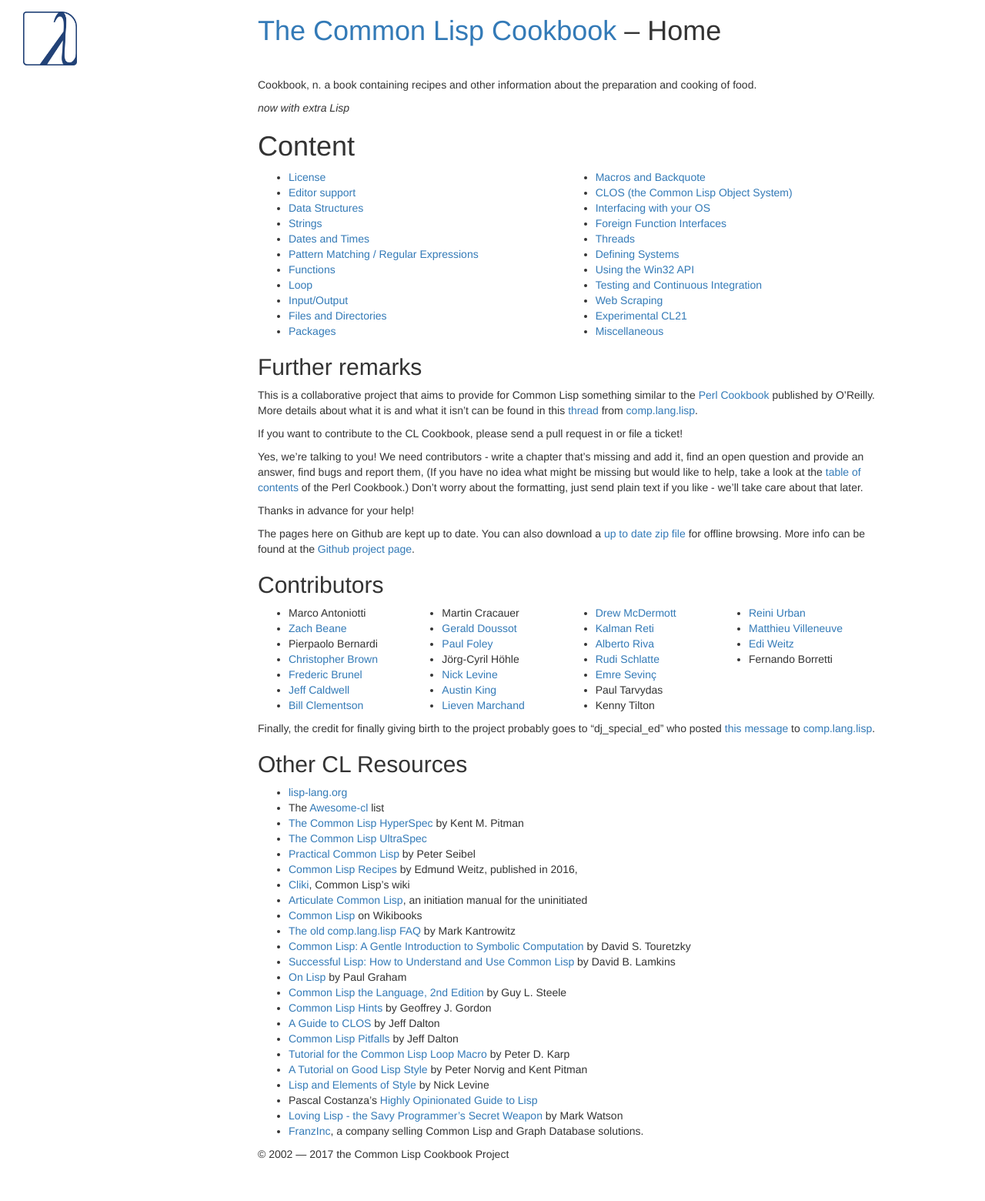
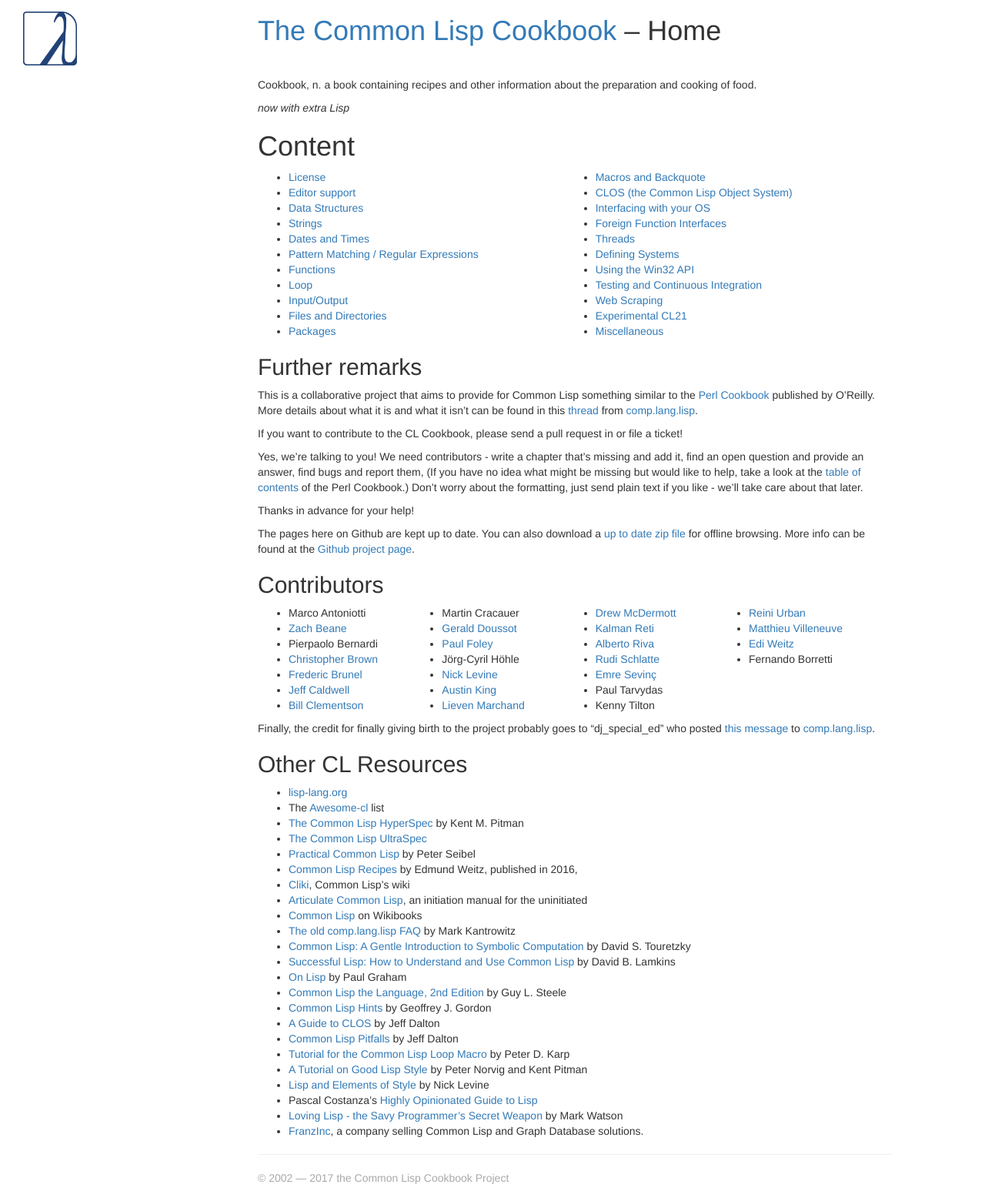
Before and after one commit to LispCookbook/cl-cookbook, a Jekyll site: the page built from index.md, in a window 1280 px wide. Shown: the whole page at 77% size. Built offline with Jekyll 4.4.1, drawn with Linux system fonts in a browser that asks for light colours; before the commit the page ends 1509 px from its top, so only the background shows below that.

Commit message:
UI: grey footer

```diff
--- a/_includes/footer.html
+++ b/_includes/footer.html
@@ -1,3 +1,4 @@
-<footer>
+<footer class="footer">
+  <hr/>
   &copy; 2002 &mdash; 2017 the Common Lisp Cookbook Project
 </footer>
--- a/_layouts/default.html
+++ b/_layouts/default.html
@@ -37,17 +37,15 @@
 
       <div class="col-lg-8">
         {{ content }}
+
+        <div>
+          {% include footer.html %}
+        </div>
+
       </div>
 
     </div>
 
-    <div class="row">
-      <div class="col-lg-3">
-      </div>
-      <div class="col-lg-8">
-        {% include footer.html %}
-      </div>
-    </div>
 
   </body>
   <script type="text/javascript">HighlightLisp.highlight_auto({className: null});</script>
--- a/assets/style.scss
+++ b/assets/style.scss
@@ -12,3 +12,8 @@
 #toc a {
     color: #696969;
 }
+
+footer {
+    color: darkgrey;
+    margin: 20px 0px 20px;
+}
```
